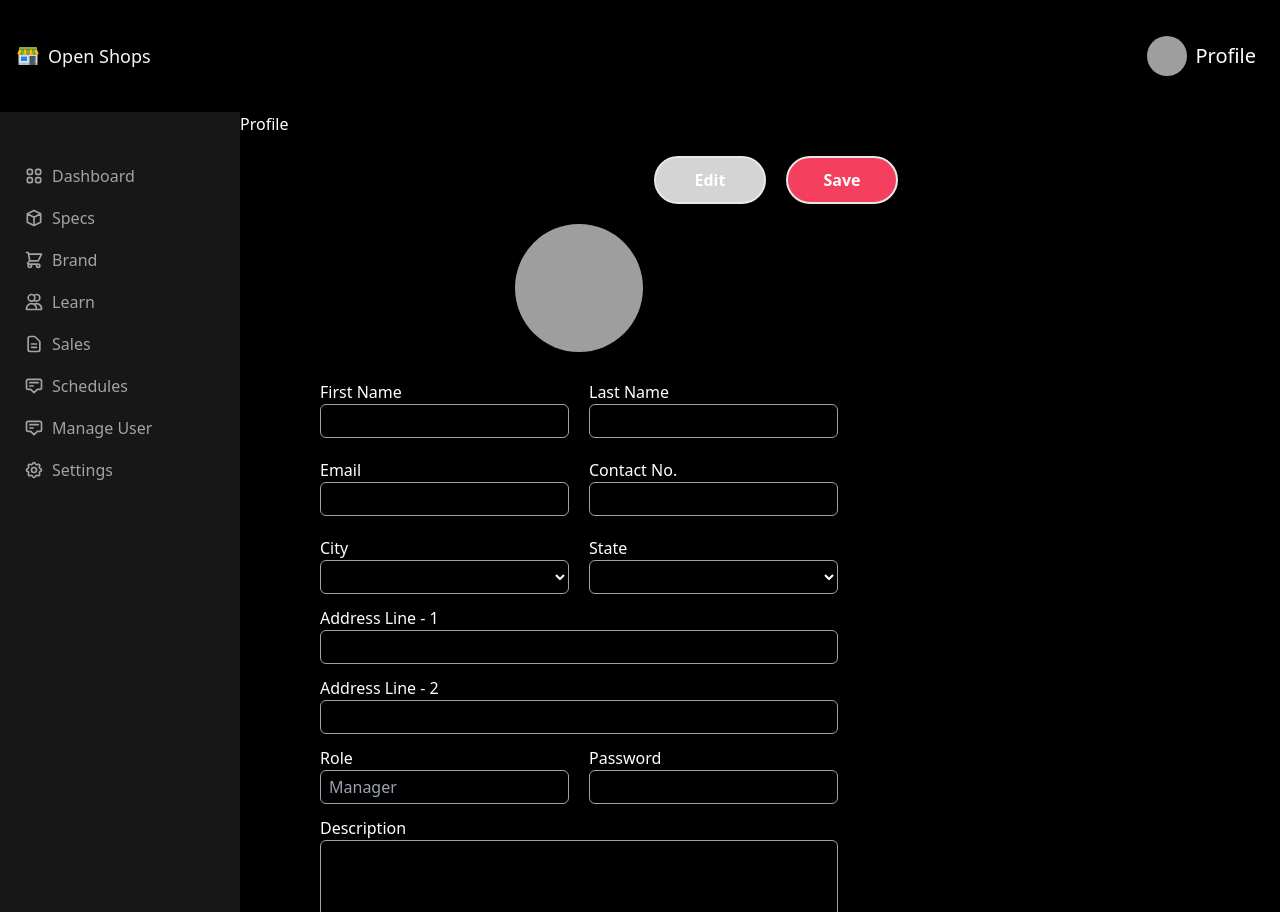
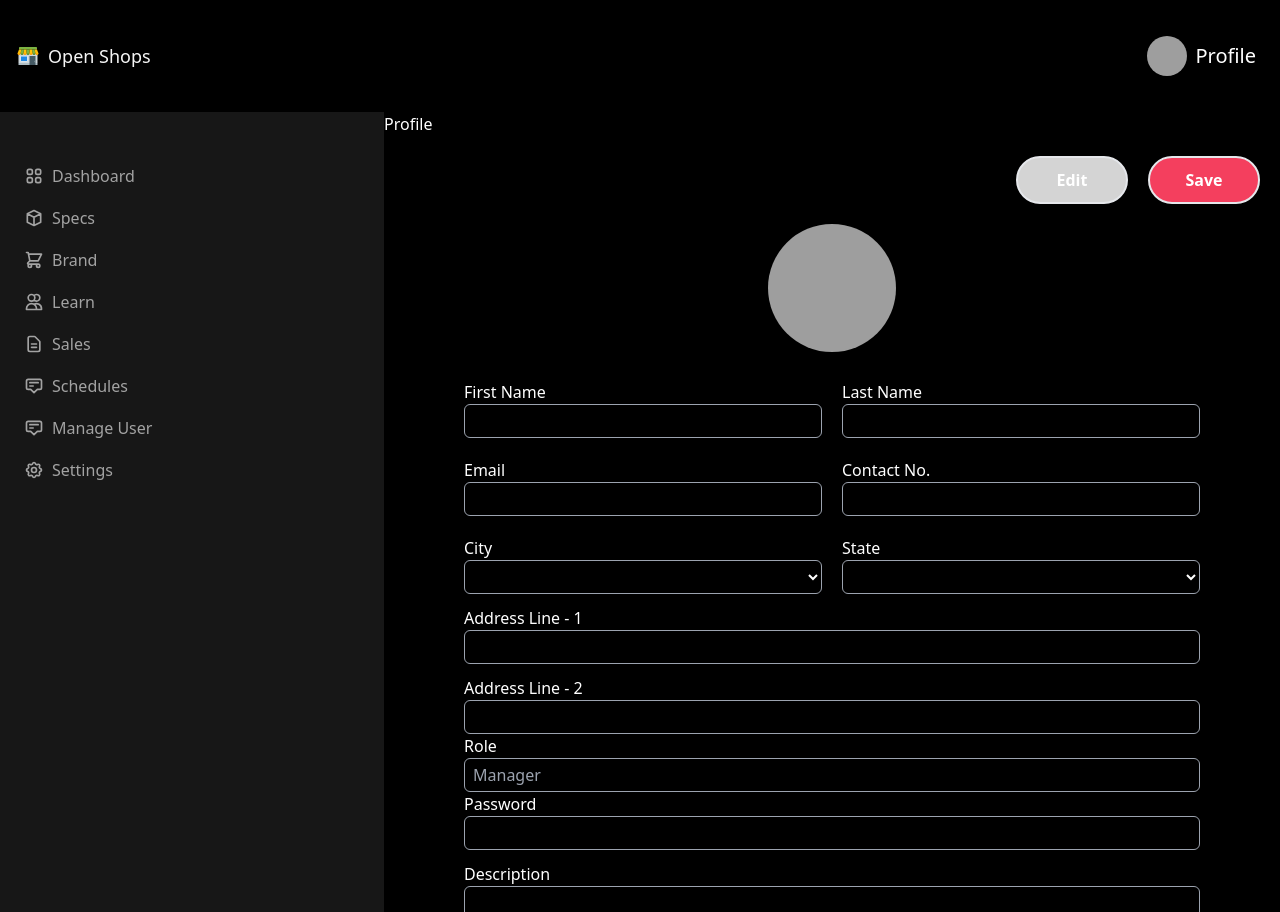
Before and after one commit to ssangram111/tailwind, a React (Vite) app: page / in a window 1280 px wide. Built offline with nearby package versions, Linux system fonts and the light colour scheme; grey boxes are pictures that could not be loaded.

Commit message:
forms responsive

```diff
--- a/src/components/shared/Layout.jsx
+++ b/src/components/shared/Layout.jsx
@@ -8,8 +8,8 @@ const Layout = ({children}) => {
     <Header/>
     <main className="flex bg-black text-white h-screen w-screen overflow-hidden">
       <Sidebar />
-      <div className="">
-        <div>{children}</div>
+      <div className="flex flex-col flex-1">
+        <div className="flex-1  min-h-0 overflow-auto">{children}</div>
       </div>
     </main>
     </>
--- a/src/components/shared/Sidebar.jsx
+++ b/src/components/shared/Sidebar.jsx
@@ -5,7 +5,7 @@ import SidebarLink from "./SidebarLink";
 
 const Sidebar = () => {
   return (
-    <div className="flex flex-col bg-neutral-900 w-60 p-3 text-white">
+    <div className="flex flex-col bg-neutral-900 w-60 p-3 text-white md:w-80 lg:w-96">
       <div className="flex-1 py-8 flex flex-col gap-0.5">
         {Links.map((item) => {
           return <SidebarLink key={item.key} item={item} />;
--- a/src/pages/Profile.jsx
+++ b/src/pages/Profile.jsx
@@ -109,7 +109,6 @@ const Profile = () => {
                 className="border border-gray-400 py-1 px-2 bg-black rounded-md w-full"
               />
             </div>
-            <div className="grid grid-cols-2 gap-5 mt-3 ">
               <div className="flex flex-col">
                 <label>Role</label>
                 <input
@@ -127,7 +126,6 @@ const Profile = () => {
                   className="border border-gray-400 py-1 px-2 bg-black rounded-md w-full"
                 />
               </div>
-            </div>
             <div className="flex flex-col mt-3">
               <label>Description</label>
               <input
```
